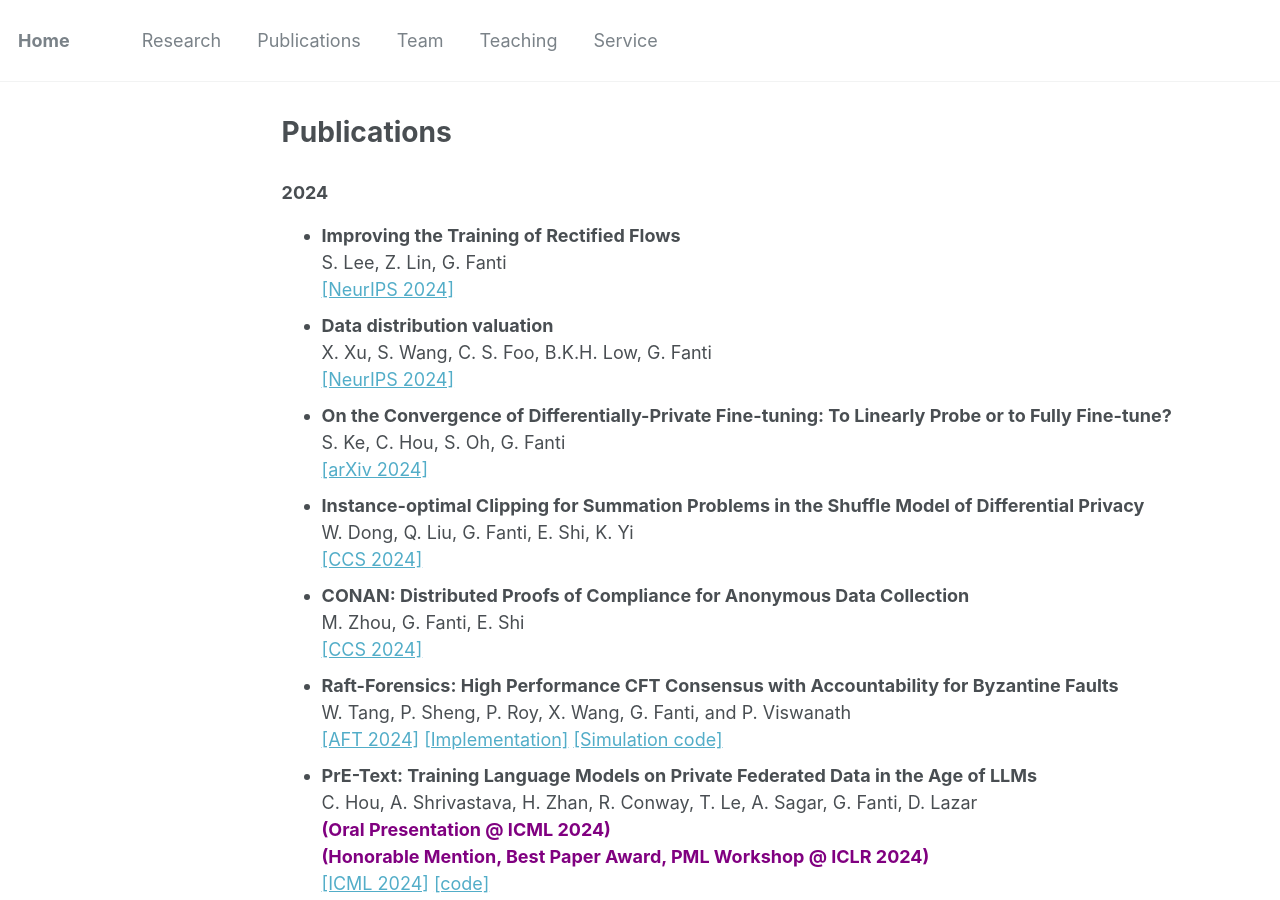
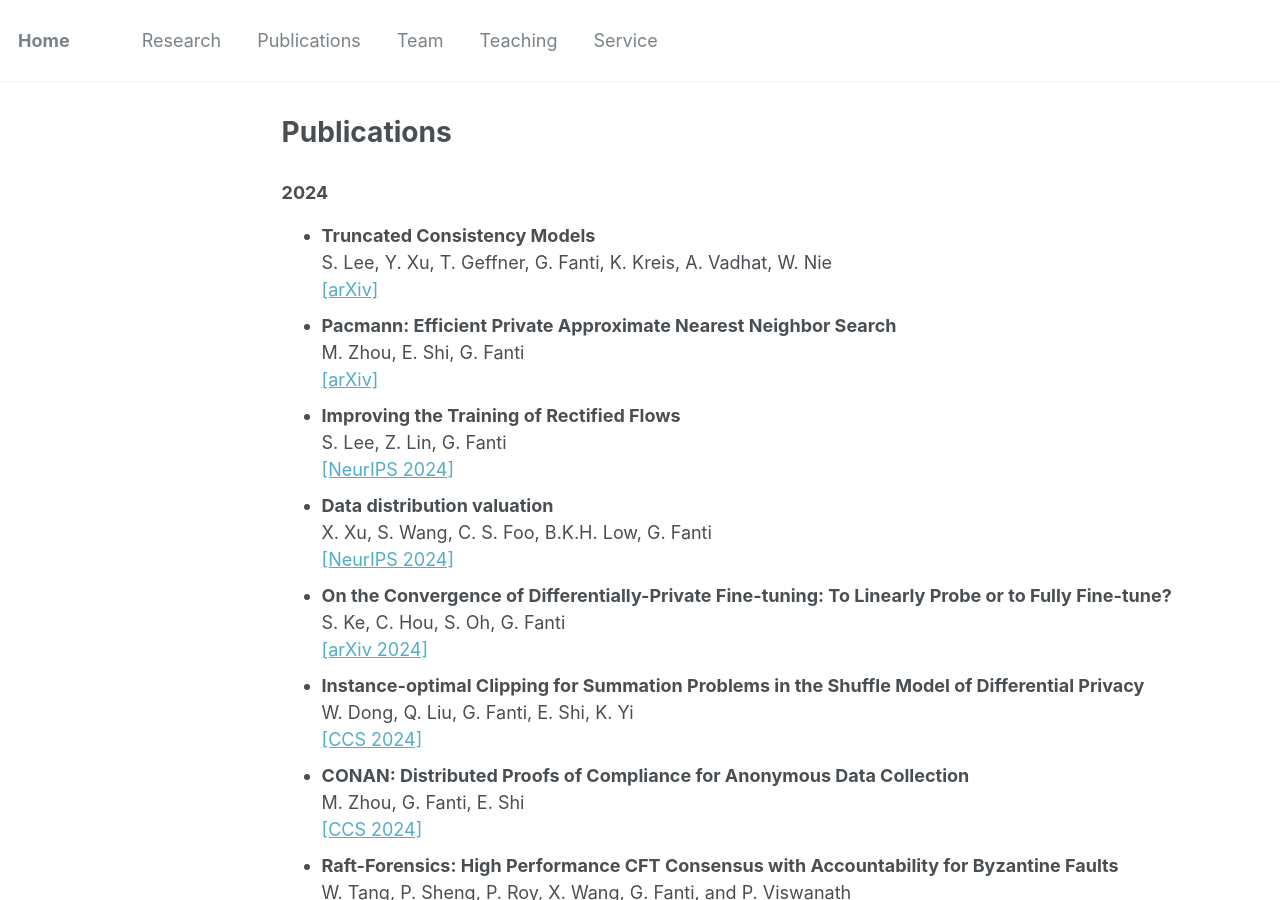
Before and after one commit to gfanti/gfanti.github.io, a Jekyll site: the page built from _pages/publications.md, in a window 1280 px wide and 900 px high. Built offline with Jekyll 4.4.1, drawn with Linux system fonts in a browser that asks for light colours.

Commit message:
updated pubs

```diff
--- a/_pages/publications.md
+++ b/_pages/publications.md
@@ -5,6 +5,14 @@ permalink: /publications/
 author_profile: false
 ---
 ### 2024
+* <b>Truncated Consistency Models</b>
+<br>S. Lee, Y. Xu, T. Geffner, G. Fanti, K. Kreis, A. Vadhat, W. Nie
+<br> <a href="https://arxiv.org/abs/2410.14895">[arXiv]</a>
+<br>
+* <b>Pacmann: Efficient Private Approximate Nearest Neighbor Search</b>
+<br>M. Zhou, E. Shi, G. Fanti
+<br> <a href="https://eprint.iacr.org/2024/1600">[arXiv]</a>
+<br>
 * <b>Improving the Training of Rectified Flows</b>
 <br>S. Lee, Z. Lin, G. Fanti
 <br> <a href="https://arxiv.org/abs/2405.20320">[NeurIPS 2024]</a>
```
